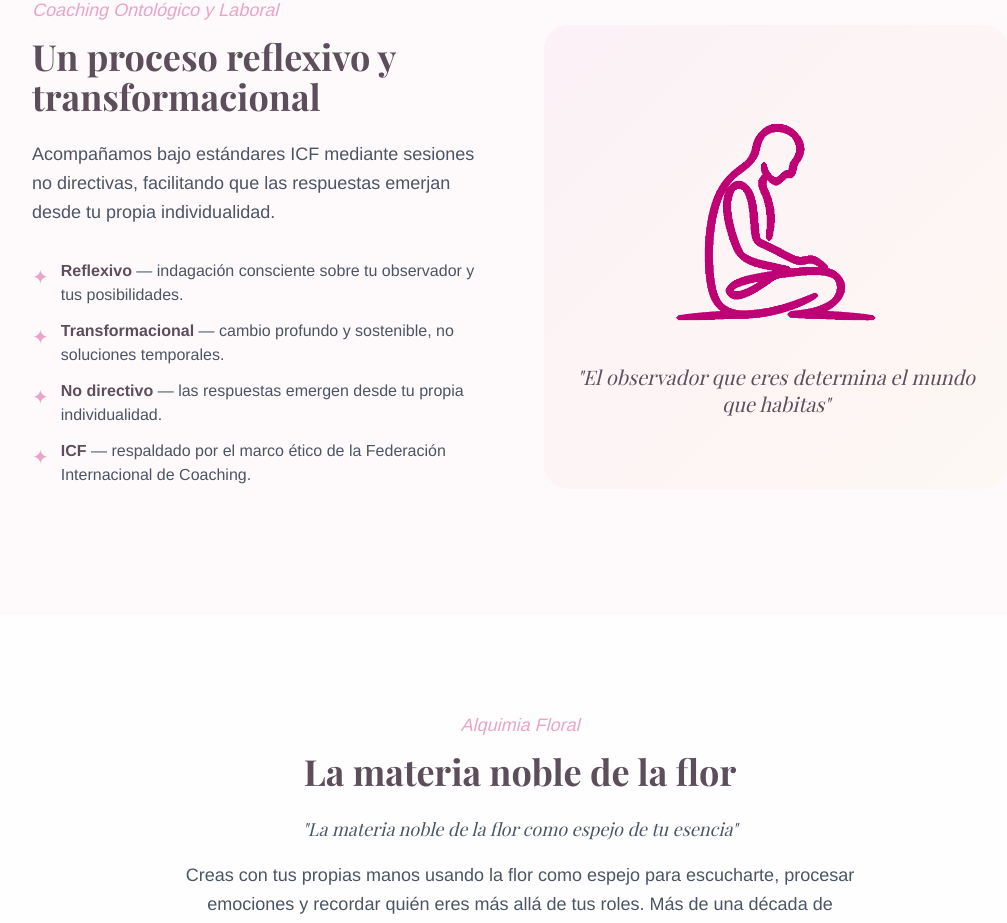
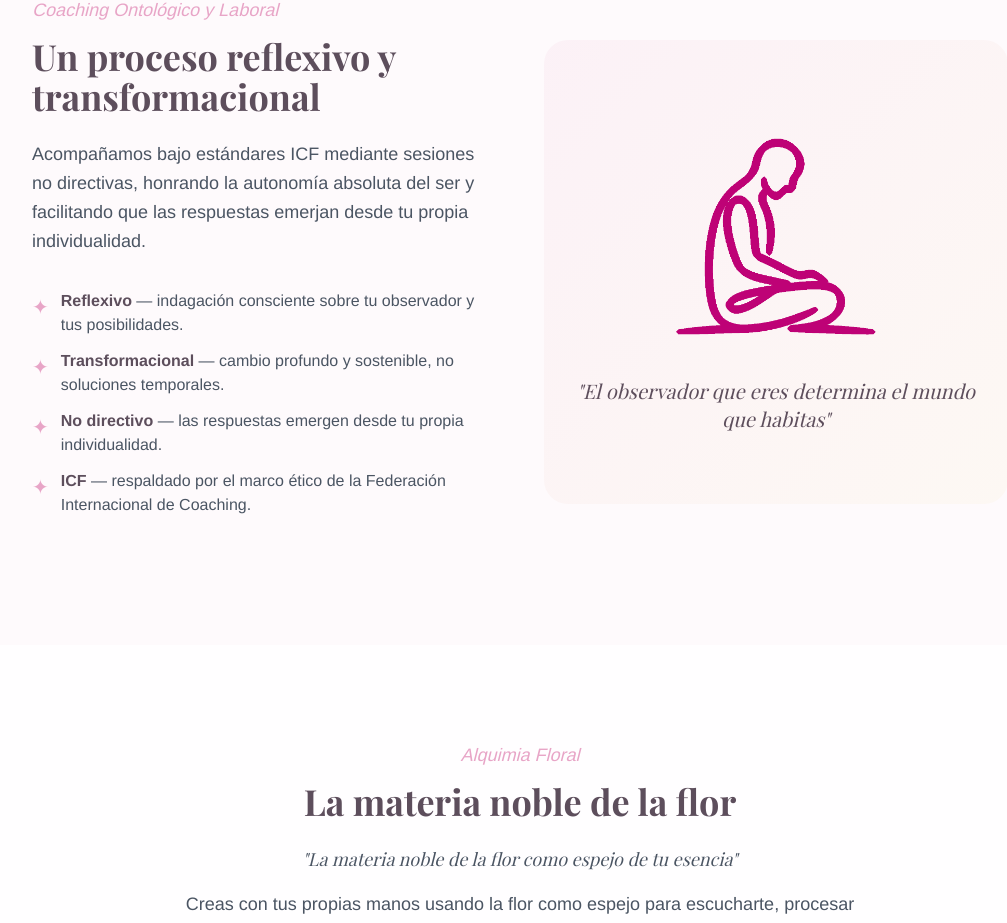
Before and after one commit to Omnix-Solution-Inc/reempoderate, a Next.js app: page / in a window 1280 px wide. Shown: the part 2031-2954 px from the top of the page, without its empty margins (120-1127 px from the left). Built offline with nearby package versions, Linux system fonts and the light colour scheme; no server answers; a web font is replaced by a local one.

Commit message:
Restore autonomia absoluta del ser in paragraph, only remove footer label

```diff
--- a/src/components/landing/CoachingPreview.tsx
+++ b/src/components/landing/CoachingPreview.tsx
@@ -9,7 +9,7 @@ export function CoachingPreview() {
               Un proceso reflexivo y transformacional
             </h2>
             <p className="text-gray-600 text-lg leading-relaxed mb-8">
-              Acompañamos bajo estándares ICF mediante sesiones no directivas, facilitando que las respuestas emerjan desde tu propia individualidad.
+              Acompañamos bajo estándares ICF mediante sesiones no directivas, honrando la autonomía absoluta del ser y facilitando que las respuestas emerjan desde tu propia individualidad.
             </p>
 
             <div className="space-y-3 mb-8">
```
